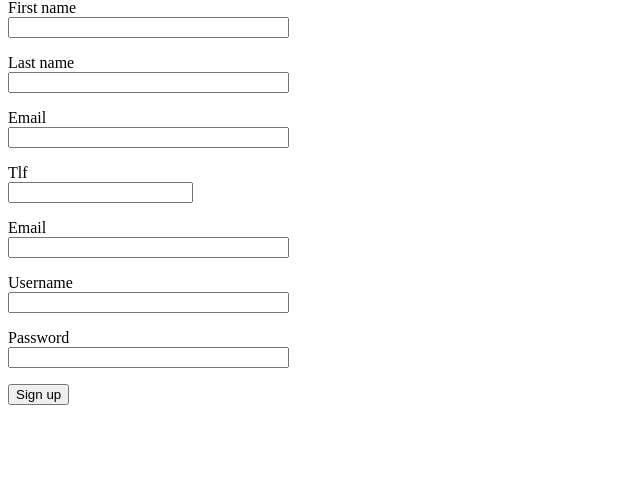
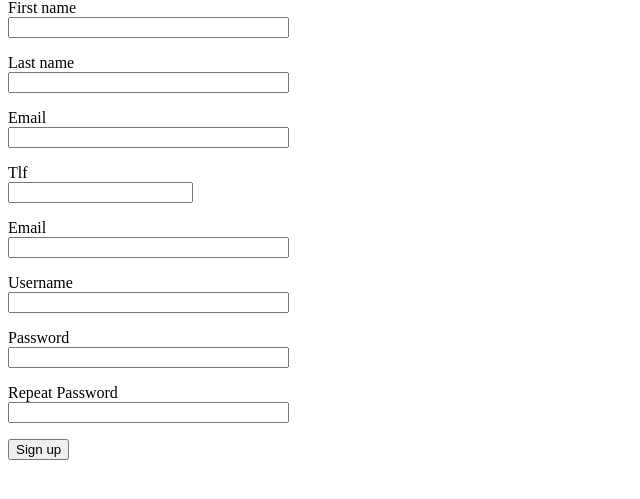
Before and after one commit to mtfalch/kulTUR, a Flask app: page /signup in a window 1280 px wide. Shown: the part 117-616 px from the top of the page, without its empty margins (0-640 px from the left). Run offline with Flask 2, Linux system fonts and the light colour scheme.

Commit message:
updated sign up

```diff
--- a/app/forms.py
+++ b/app/forms.py
@@ -1,6 +1,7 @@
 from flask_wtf import FlaskForm
 from wtforms import StringField, SelectField, PasswordField, BooleanField, DateField, SubmitField, IntegerField
-from wtforms.validators import DataRequired
+from wtforms.validators import DataRequired, EqualTo, ValidationError, Email
+from app.models import User
 
 class SignUpForm(FlaskForm):
     first_name = StringField('First name', validators=[DataRequired()])
@@ -9,4 +10,45 @@ class SignUpForm(FlaskForm):
     tlf = IntegerField('Tlf', validators=[DataRequired()])
     username = StringField('Username', validators=[DataRequired()] )
     password = PasswordField('Password', validators=[DataRequired()])
+    password2 = PasswordField('Repeat Password', validators=[DataRequired(), EqualTo('password')])
     submit = SubmitField('Sign up')
+
+    def validate_username(self, username):
+        user = User.query.filter_by(username=username.data).first()
+        if user is not None:
+            raise ValidationError('Please use a different username.')
+
+    def validate_email(self, email):
+        user = User.query.filter_by(email=email.data).first()
+        if user is not None:
+            raise ValidationError('Please use a different email address.')
+
+    @staticmethod
+    def validate_tlf(tlf):
+        if len(tlf) != 8 and tlf.isdigit() == False:
+            raise ValidationError('Please use a correct tlfnr')
+
+    @staticmethod
+    def set_password(password):
+        if SignUpForm.check_password(password) == False:
+            raise ValidationError('The password must be at least 8 characters long, contain at least one uppercase letter and at '
+                        'least one number.')
+
+    @staticmethod
+    def check_password(password):
+        length = False
+        uppercase = False
+        digit = False
+
+        if len(password) >= 8:
+            length = True
+
+        if any(l.isupper() for l in password):
+            uppercase = True
+
+        if any(l.isdigit() for l in password):
+            digit = True
+
+        if length and uppercase and digit:
+            return True
+        return False
--- a/app/templates/signup.html
+++ b/app/templates/signup.html
@@ -61,6 +61,14 @@
             {% endfor %}
         </p>
 
+        <p>
+            {{ form.password2.label }}<br>
+            {{ form.password2(size=32) }}<br>
+            {% for error in form.password2.errors %}
+            <span style="color: red;">[{{ error }}</span>
+            {% endfor %}
+        </p>
+
 
         <p>
             {{ form.submit() }}
```
